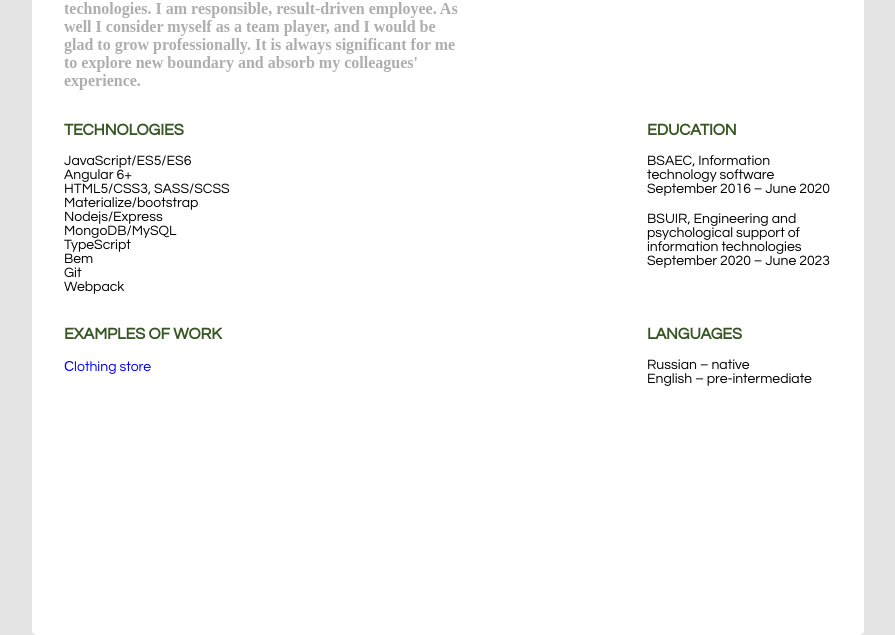
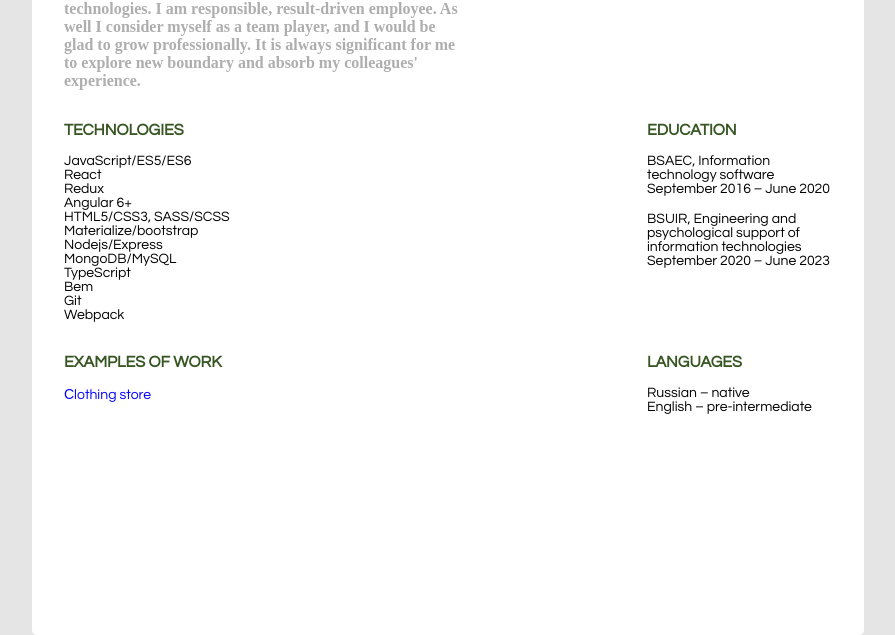
Before and after one commit to IKLOA/rsschool-cv, a plain HTML site: page index.html in a window 1280 px wide. Shown: the part 229-864 px from the top of the page, without its empty margins (192-1087 px from the left). Drawn offline with Linux system fonts and the light colour scheme.

Commit message:
Update index.html

```diff
--- a/index.html
+++ b/index.html
@@ -58,6 +58,8 @@
                         <li class="main-block-list__item">
                             JavaScript/ES5/ES6
                         </li>
+                        <li class="main-block-list__item">React</li>
+                        <li class="main-block-list__item">Redux</li>
                         <li class="main-block-list__item">Angular 6+</li>
                         <li class="main-block-list__item">
                             HTML5/CSS3, SASS/SCSS
```
